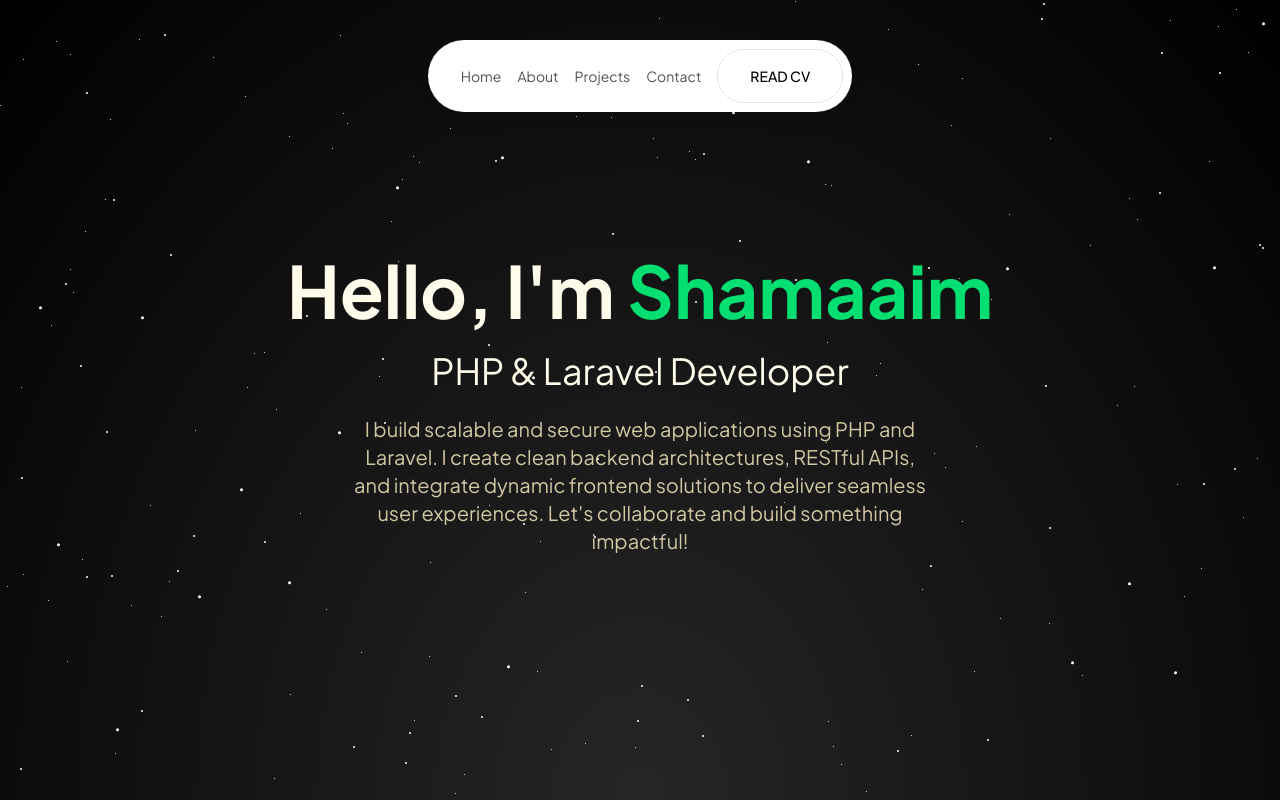
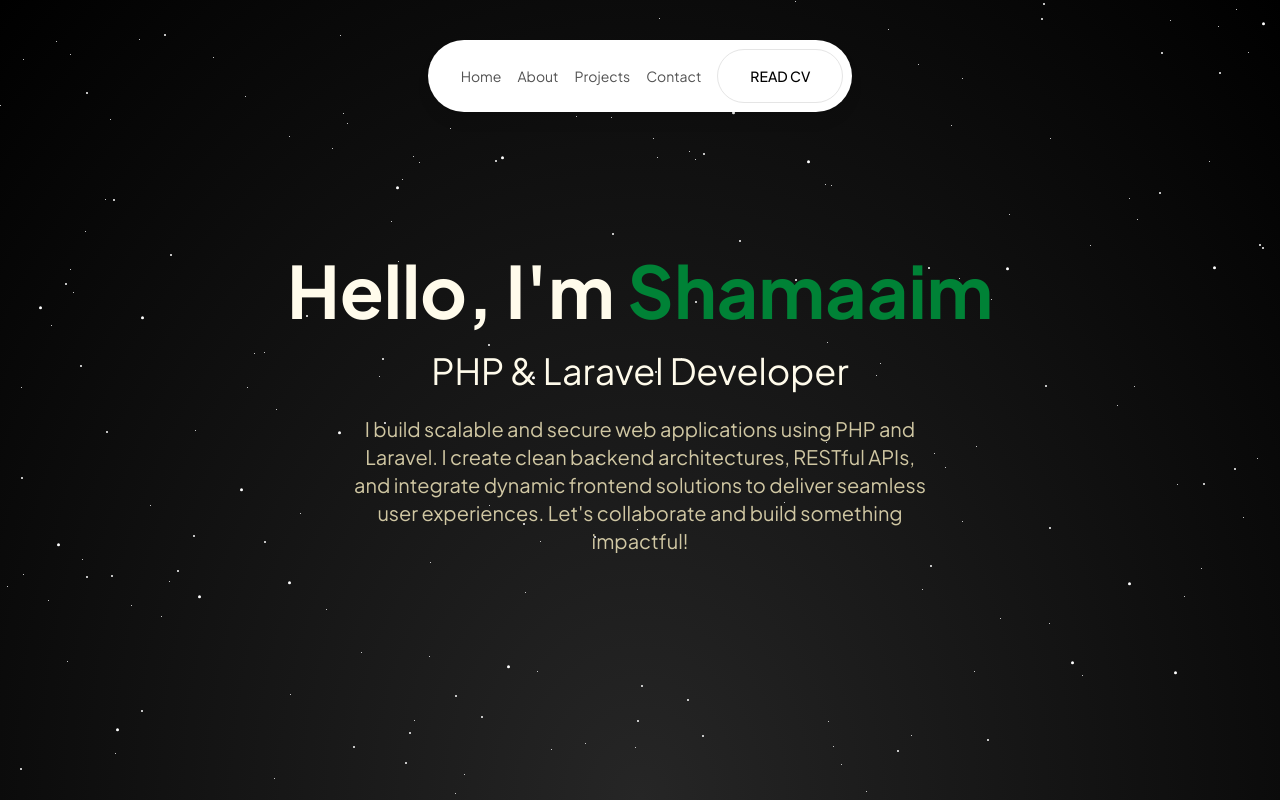
Before and after one commit to Mirza-Shamaaim123/my-portfolio, a Next.js app: page / in a window 1280 px wide. Shown: the top 800 px of the page. Built offline with nearby package versions, Linux system fonts and the light colour scheme.

Commit message:
Multiple Changes

```diff
--- a/components/Hero.jsx
+++ b/components/Hero.jsx
@@ -57,7 +57,7 @@ export default function HomeHero() {
         className="relative w-full min-h-screen flex flex-col justify-center items-center text-center px-4 sm:px-8 md:px-20 lg:px-40 z-10"
       >
         <h1 className="text-3xl sm:text-5xl md:text-6xl lg:text-7xl font-bold mb-4 text-amber-50 leading-tight">
-          Hello, I'm <span className="text-green-400">Shamaaim</span>
+          Hello, I'm <span className="text-green-700">Shamaaim</span>
         </h1>
 
         <h2 className="text-xl sm:text-2xl md:text-3xl lg:text-4xl mb-4 text-amber-50">
--- a/components/Project.jsx
+++ b/components/Project.jsx
@@ -42,7 +42,6 @@ export default function ProjectSection() {
     },
   ];
 
-  // Mouse movement tilt calculation
   const handleMouseMove = (e) => {
     const rect = e.currentTarget.getBoundingClientRect();
     const x = ((e.clientX - rect.left) / rect.width - 0.5) * 25;
@@ -59,7 +58,6 @@ export default function ProjectSection() {
       className="min-h-screen w-full px-6 md:px-12 lg:px-20 py-32 text-white"
     >
       <div className="max-w-5xl mx-auto space-y-16">
-        {/* Section Heading */}
         <motion.h2
           className="text-5xl md:text-6xl font-bold tracking-wide text-green-400 text-center"
           initial={{ opacity: 0, y: 20 }}
@@ -69,7 +67,6 @@ export default function ProjectSection() {
           PROJECTS
         </motion.h2>
 
-        {/* Projects List */}
         <div className="space-y-32 relative">
           {projects.map((project, index) => (
             <motion.div
@@ -77,7 +74,7 @@ export default function ProjectSection() {
               initial={{ opacity: 0, y: 30 }}
               animate={isInView ? { opacity: 1, y: 0 } : {}}
               transition={{ duration: 0.6, delay: index * 0.2 }}
-              className="relative group cursor-pointer pb-6" // space for underline
+              className="relative group cursor-pointer pb-6"
               onMouseEnter={() => setHovered(index)}
               onMouseLeave={() => setHovered(null)}
               onMouseMove={handleMouseMove}
@@ -87,7 +84,7 @@ export default function ProjectSection() {
               <a
                 href={project.link}
                 target="_blank"
-                className="absolute right-0 top-1/2 -translate-y-1/2 opacity-70 group-hover:opacity-100 transition z-30"
+                className="absolute right-0 top-1/2 -translate-y-1/2 opacity-70 group-hover:opacity-100 transition z-50"
               >
                 <ExternalLink size={28} />
               </a>
@@ -115,7 +112,7 @@ export default function ProjectSection() {
                 ))}
               </div>
 
-              {/* 🔥 Bottom Underline Animation */}
+              {/* Bottom Underline */}
               <motion.div
                 className="absolute left-0 bottom-0 h-[2px] bg-green-400 rounded-full z-10"
                 initial={{ width: 0, opacity: 0 }}
@@ -127,7 +124,7 @@ export default function ProjectSection() {
                 transition={{ duration: 0.3 }}
               />
 
-              {/* Hover Image (Always above underline) */}
+              {/* Hover Image */}
               {hovered === index && (
                 <motion.div
                   className="absolute hidden md:block z-20 pointer-events-none"
@@ -158,6 +155,7 @@ export default function ProjectSection() {
                       shadow-2xl
                       border border-green-400/30
                       will-change-transform
+                      pointer-events-none
                     "
                     style={{
                       transformStyle: "preserve-3d",
```
